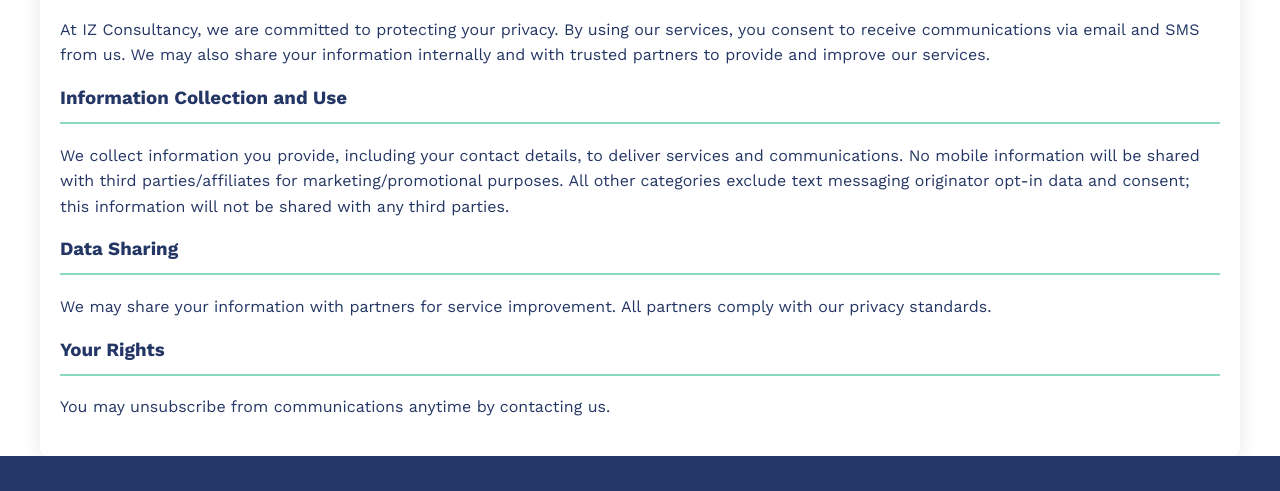
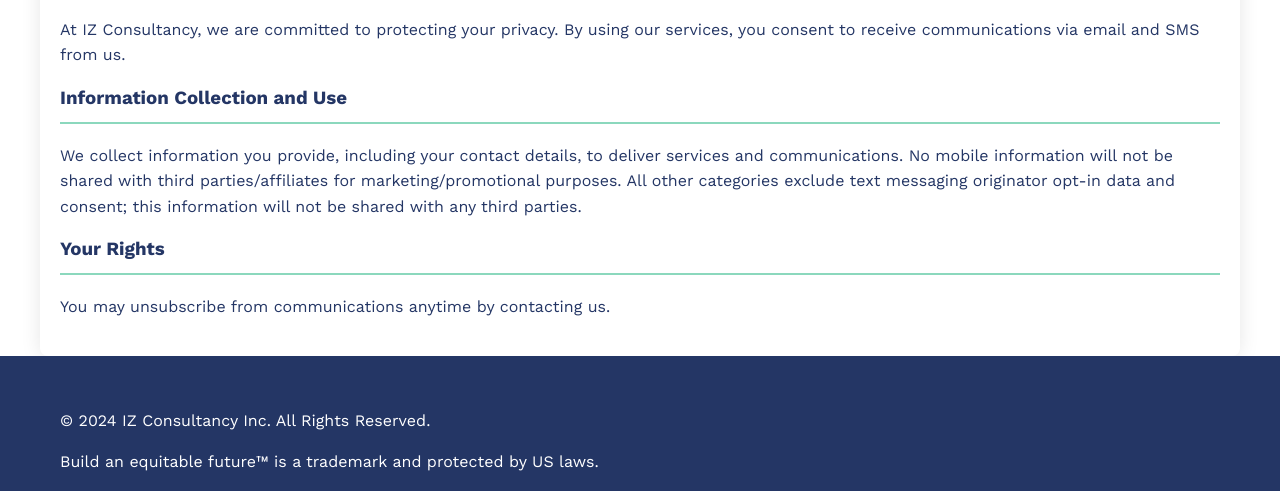
Before and after one commit to mabbashm110/1209, a plain HTML site: page privacy-policy.html in a window 1280 px wide. Shown: the part 309-800 px from the top of the page. Drawn offline with nearby package versions, Linux system fonts and the light colour scheme.

Commit message:
updated zoom privacy

```diff
--- a/privacy-policy.html
+++ b/privacy-policy.html
@@ -75,14 +75,11 @@
 
     <main class="container">
         <h2>Privacy Policy</h2>
-        <p>At IZ Consultancy, we are committed to protecting your privacy. By using our services, you consent to receive communications via email and SMS from us. We may also share your information internally and with trusted partners to provide and improve our services.</p>
+        <p>At IZ Consultancy, we are committed to protecting your privacy. By using our services, you consent to receive communications via email and SMS from us.</p>
 
         <section class="contact-info">
             <h3>Information Collection and Use</h3>
-            <p>We collect information you provide, including your contact details, to deliver services and communications. No mobile information will be shared with third parties/affiliates for marketing/promotional purposes. All other categories exclude text messaging originator opt-in data and consent; this information will not be shared with any third parties.</p>
-
-            <h3>Data Sharing</h3>
-            <p>We may share your information with partners for service improvement. All partners comply with our privacy standards.</p>
+            <p>We collect information you provide, including your contact details, to deliver services and communications. No mobile information will not be shared with third parties/affiliates for marketing/promotional purposes. All other categories exclude text messaging originator opt-in data and consent; this information will not be shared with any third parties.</p>
 
             <h3>Your Rights</h3>
             <p>You may unsubscribe from communications anytime by contacting us.</p>
```
